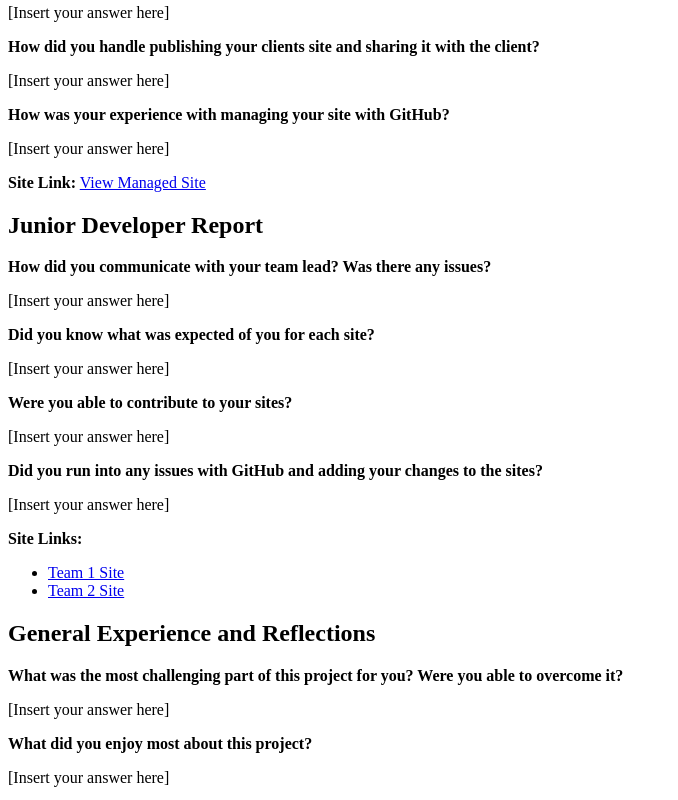
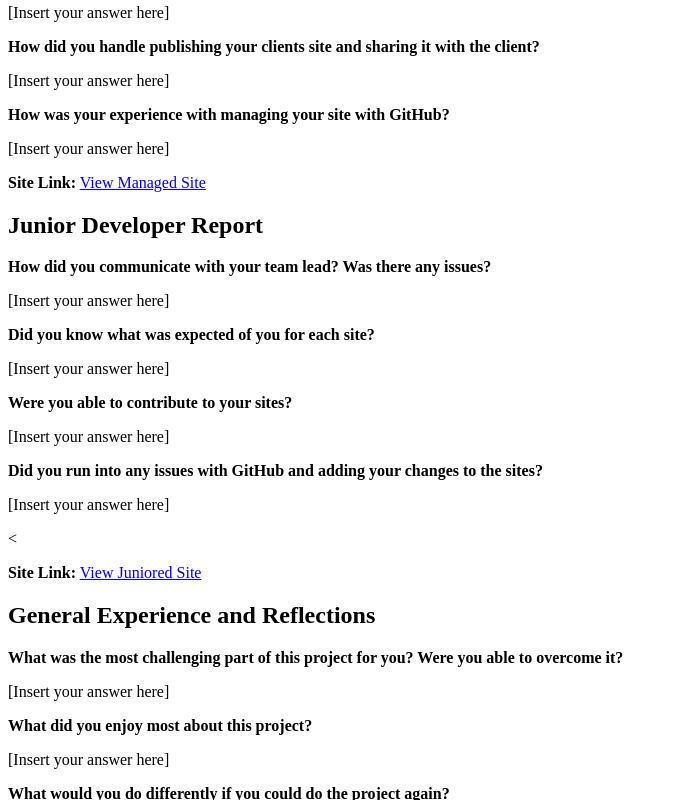
Before and after one commit to loganbowerbank-cmyk/PortalPage, a plain HTML site: page client_report.html in a window 1280 px wide. Shown: the part 582-1382 px from the top of the page, without its empty margins (0-678 px from the left). Drawn offline with Linux system fonts and the light colour scheme.

Commit message:
Update site links in client_report.html

```diff
--- a/client_report.html
+++ b/client_report.html
@@ -25,7 +25,7 @@
             <p><strong>What will you do differently next time you hire a team to do a project for you?</strong></p>
             <p>[Insert your answer here]</p>
 
-            <p><strong>Site Link:</strong> <a href="[Insert Live Site URL Here]">View Client Site</a></p>
+            <p><strong>Site Link:</strong> <a href="https://bdphillips17.github.io/wdd130-bowerbank/">View Client Site</a></p>
         </section>
 
         <!-- 03 Lead Developer Report Section -->
@@ -43,7 +43,7 @@
             <p><strong>How was your experience with managing your site with GitHub?</strong></p>
             <p>[Insert your answer here]</p>
 
-            <p><strong>Site Link:</strong> <a href="[Insert Live Site URL Here]">View Managed Site</a></p>
+            <p><strong>Site Link:</strong> <a href="https://loganbowerbank-cmyk.github.io/JamesGurr/">View Managed Site</a></p>
         </section>
 
         <section>
@@ -60,11 +60,7 @@
             <p><strong>Did you run into any issues with GitHub and adding your changes to the sites?</strong></p>
             <p>[Insert your answer here]</p>
 
-            <p><strong>Site Links:</strong></p>
-            <ul>
-                <li><a href="[Insert Team 1 Site URL Here]">Team 1 Site</a></li>
-                <li><a href="[Insert Team 2 Site URL Here]">Team 2 Site</a></li>
-            </ul>
+            <<p><strong>Site Link:</strong> <a href="https://jamesgurr.github.io/wdd130-phillips/">View Juniored Site</a></p>
         </section>
 
         <section>
```
